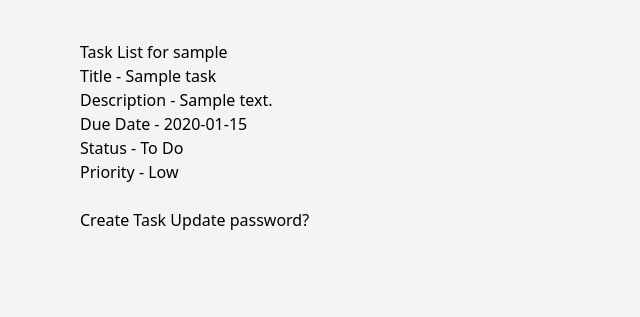
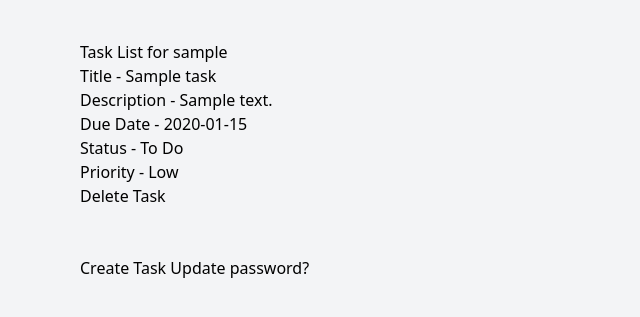
Before and after one commit to mpbe/TaskManager, a Flask app: page /tasks/ in a window 1280 px wide. Shown: the part 56-373 px from the top of the page, without its empty margins (0-640 px from the left). Run offline with Flask 3, Linux system fonts and the light colour scheme; a user stored in the database is signed in; tables that the repository leaves empty hold one stand-in row (values such as "Sample post"); some libraries are stand-ins or nearby versions.

Commit message:
delete_task implemented, and small cleanup

```diff
--- a/app/routes/auth.py
+++ b/app/routes/auth.py
@@ -90,7 +90,7 @@ def update_password():
         result = update_user_password(user_id=current_user.id,
                                       old_password=form.old_password,
                                       new_password=form.new_password,
-                                      confirm_password=form.confirm_password)
+                                      )
 
         if not result.success:
             for error in result.errors.values():
--- a/app/routes/tasks.py
+++ b/app/routes/tasks.py
@@ -2,7 +2,7 @@ from flask import Blueprint, render_template, redirect, url_for, request, flash
 from flask_login import login_required, current_user
 from app.forms.task_forms import CreateTaskForm
 from app.models.status import STATUS_LABELS
-from app.services.task_service import create_task, get_user_tasks
+from app.services.task_service import create_task, get_user_tasks, delete_task
 from app.models import Status, Priority
 
 tasks_bp = Blueprint("tasks", __name__)
@@ -46,7 +46,22 @@ def create():
         flash("task successfully created!", "success")
         return redirect(url_for("tasks.tasks"))
 
+    return render_template("create.html",
+                           STATUS_LABELS=STATUS_LABELS,
+                           Status=Status,
+                           Priority=Priority)
 
 
+@tasks_bp.route("/delete/<int:task_id>", methods=["POST"])
+@login_required
+def delete(task_id: int):
 
-    return render_template("create.html", STATUS_LABELS=STATUS_LABELS, Status=Status, Priority=Priority)
+    result = delete_task(task_id=task_id, user_id=current_user.id)
+
+    if not result.success:
+        for error in result.errors.values():
+            flash(error, "error")
+        return redirect(url_for("tasks.tasks"))
+
+    flash("successfully deleted", "success")
+    return redirect(url_for("tasks.tasks"))
--- a/app/schema/task_result.py
+++ b/app/schema/task_result.py
@@ -7,3 +7,7 @@ from app.models import Task
 class CreateTaskResult(BaseResult):
 
     task: Task | None = None
+
+
+class DeleteTaskResult(BaseResult):
+    pass
--- a/app/services/task_service.py
+++ b/app/services/task_service.py
@@ -1,7 +1,7 @@
 from datetime import date
 from app.extensions import db
 from app.models import Status, Priority, Task
-from app.schema.task_result import CreateTaskResult
+from app.schema.task_result import CreateTaskResult, DeleteTaskResult
 
 
 def get_user_tasks(user_id: int):
@@ -37,3 +37,18 @@ def create_task(user_id: int, title: str, description: str, due_date: date, stat
     db.session.commit()
 
     return CreateTaskResult(task=task)
+
+
+def delete_task(task_id: int, user_id: int):
+
+    task = Task.query.get(task_id)
+
+    if not task:
+        return DeleteTaskResult(errors= {"task is not in database": "error"})
+
+    if task.user_id != user_id:
+        return DeleteTaskResult(errors={"task": "unauthorised"})
+
+    db.session.delete(task)
+    db.session.commit()
+    return DeleteTaskResult()
--- a/app/templates/tasks.html
+++ b/app/templates/tasks.html
@@ -13,6 +13,12 @@
     <p>Due Date - {{task.due_date}}</p>
     <p>Status - {{STATUS_LABELS[task.status]}}</p>
     <p>Priority - {{task.priority.value}}</p>
+    <form action="{{url_for('tasks.delete', task_id=task.id)}}"
+          method="post"
+          onsubmit="return confirm('Delete task?')">
+        <button type="submit">Delete Task</button>
+    </form>
+<br>
 <br>
 {%endfor%}
 
```
Also changed, not shown: seed.py (+15 -14 lines).
